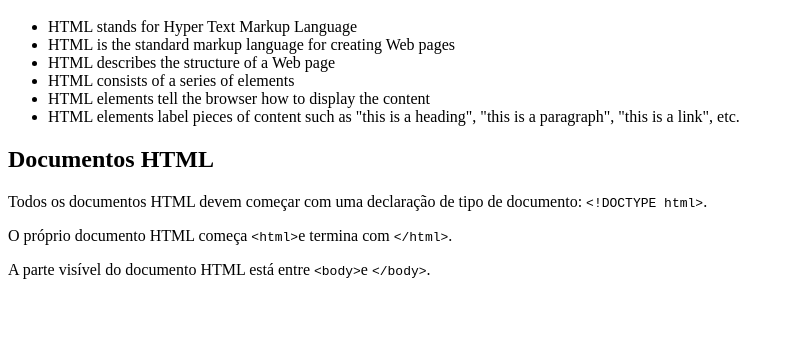
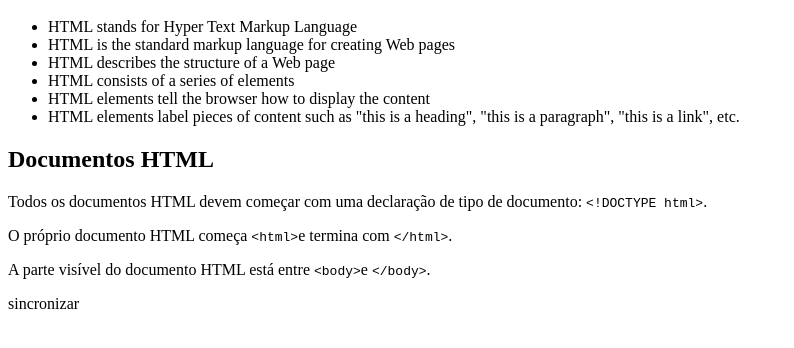
Before and after one commit to gmorettirib/meuprimeirosite1cturma24, a plain HTML site: page index.html in a window 1280 px wide. Shown: the part 48-396 px from the top of the page, without its empty margins (0-794 px from the left). Drawn offline with Linux system fonts and the light colour scheme.

Commit message:
sincronizar12_03

```diff
--- a/index.html
+++ b/index.html
@@ -19,6 +19,6 @@
         <p>Todos os documentos HTML devem começar com uma declaração de tipo de documento: <code>&lt;!DOCTYPE html&gt;</code>.</p>
         <p>O próprio documento HTML começa <code> &lt;html&gt;</code>e termina com <code>&lt;/html&gt;</code>.</p>
         <p>A parte visível do documento HTML está entre <code>&lt;body&gt;</code>e <code>&lt;/body&gt;</code>.</p>
-
+        <p>sincronizar</p>
     </body>
 </html>
```
